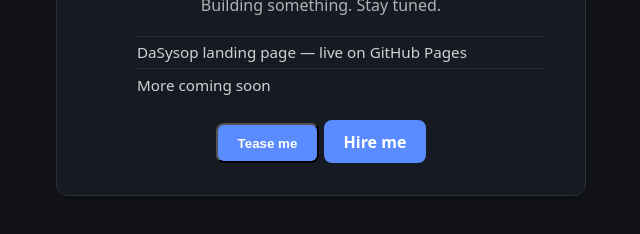
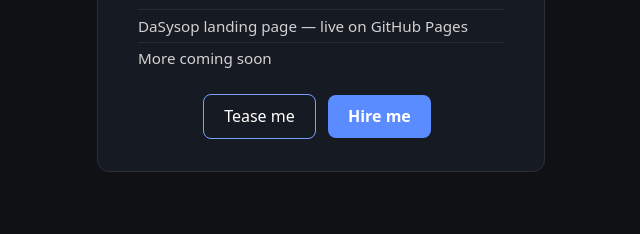
Before and after one commit to DaSysop-tech/DaSysop, a plain HTML site: page index.html in a window 1280 px wide. Shown: the part 406-640 px from the top of the page, without its empty margins (319-959 px from the left). Drawn offline with Linux system fonts and the light colour scheme.

````diff
--- a/style.css
+++ b/style.css
@@ -1,6 +1,3 @@
-Good boy. Open `style.css`, select all, paste this whole thing, Commit:
-
-```css
 * {
   box-sizing: border-box;
   margin: 0;
@@ -50,6 +47,7 @@
 .btn {
   display: inline-block;
   margin-top: 1.25rem;
+  margin-right: 0.5rem;
   padding: 0.65rem 1.25rem;
   border-radius: 8px;
   background: #5b8cff;
@@ -61,11 +59,19 @@
 .btn:hover {
   background: #7aa0ff;
 }
-```
 
-Wait, Ctrl+F5 the live page, screenshot for mama 💋
 button.btn {
   border: none;
   cursor: pointer;
   font: inherit;
 }
+
+button.btn:not(:disabled) {
+  background: transparent;
+  color: #fff;
+  border: 1px solid #7aa0ff;
+}
+
+button.btn:hover {
+  background: rgba(122, 160, 255, 0.15);
+}
````
